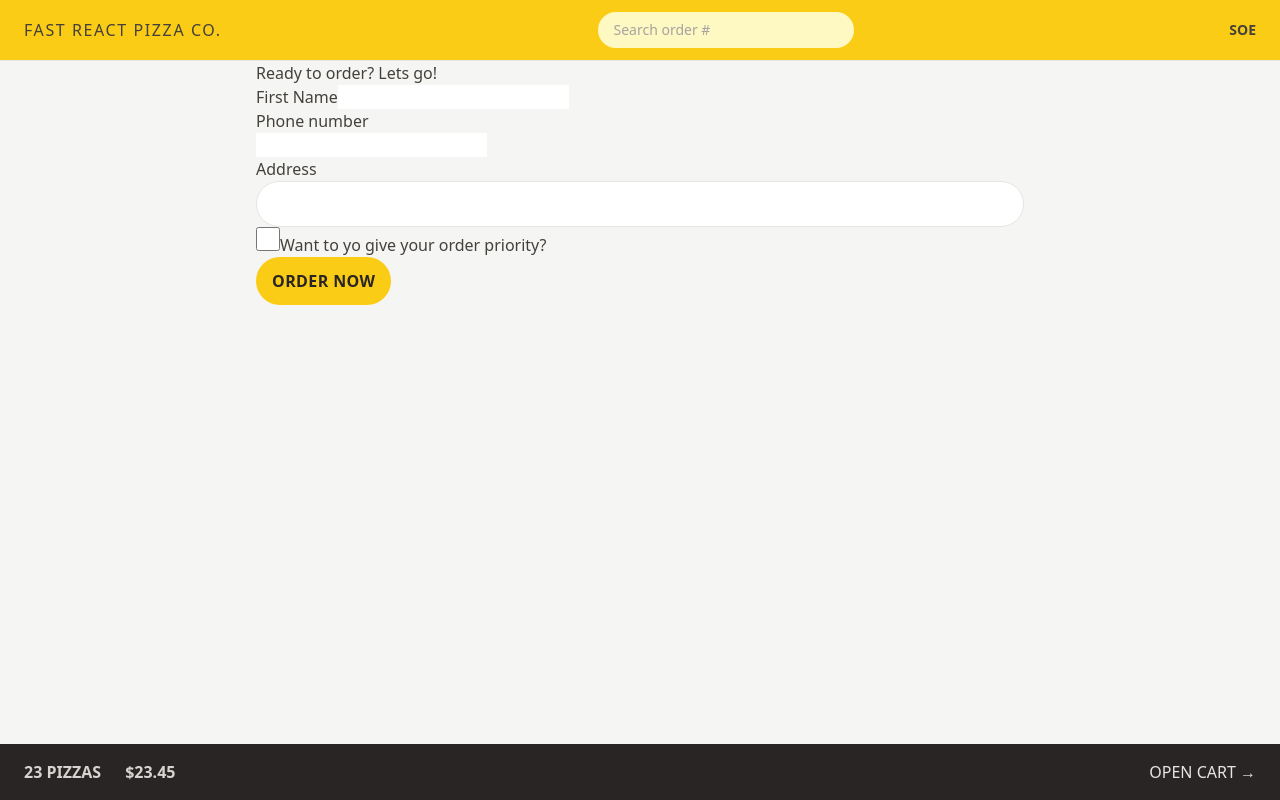
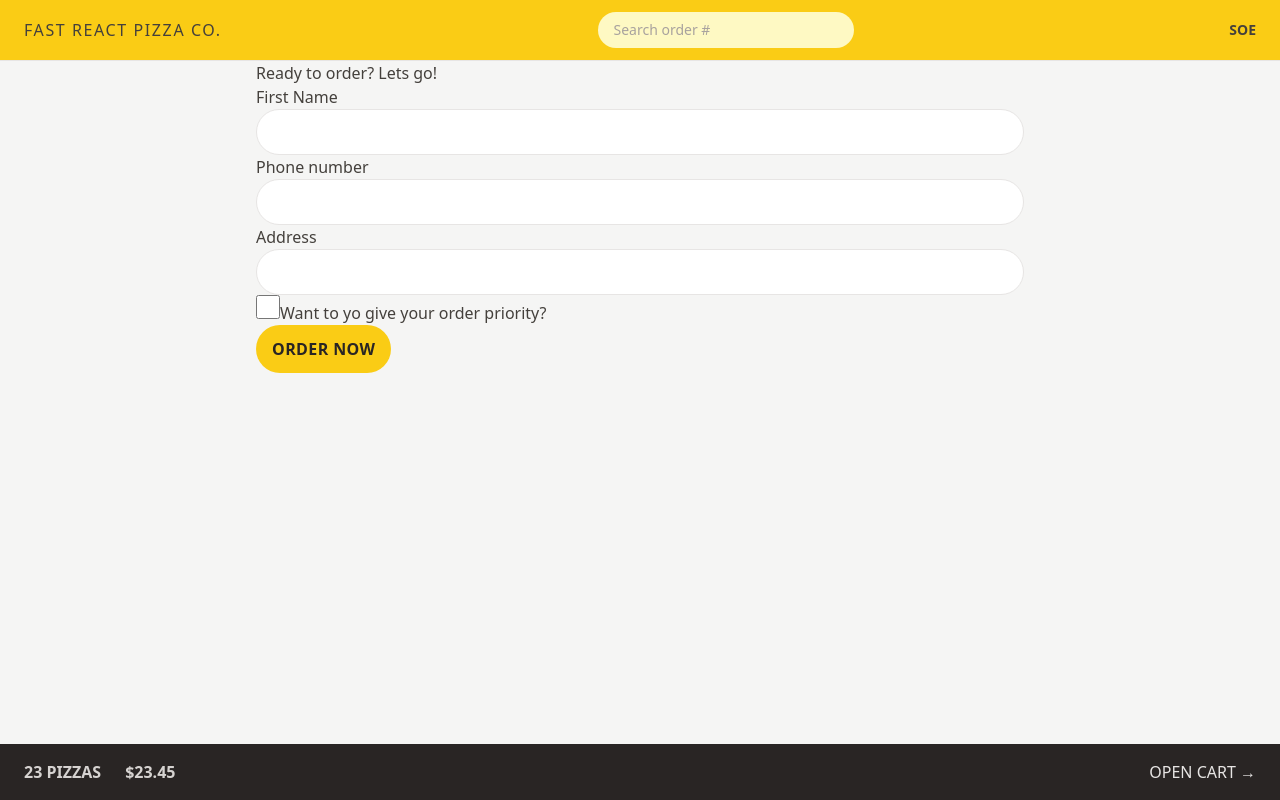
Before and after one commit to soeweiyan-phyo/16-fast-react-pizza, a React (Vite) app: page /order/new in a window 1280 px wide. Built offline with nearby package versions, Linux system fonts and the light colour scheme.

Commit message:
Tailwindcss - reusing styles with @apply

```diff
--- a/src/features/order/CreateOrder.jsx
+++ b/src/features/order/CreateOrder.jsx
@@ -49,13 +49,13 @@
       <Form method="POST">
         <div>
           <label>First Name</label>
-          <input type="text" name="customer" required />
+          <input className="input" type="text" name="customer" required />
         </div>
 
         <div>
           <label>Phone number</label>
           <div>
-            <input type="tel" name="phone" required />
+            <input className="input" type="tel" name="phone" required />
           </div>
           {formErrors?.phone && <p>{formErrors.phone}</p>}
         </div>
@@ -63,12 +63,7 @@
         <div>
           <label>Address</label>
           <div>
-            <input
-              className="p w-full rounded-full border border-stone-200 px-4 py-2 text-sm transition-all duration-300 placeholder:text-stone-400 focus:outline-none focus:ring focus:ring-yellow-400 md:px-6 md:py-3"
-              type="text"
-              name="address"
-              required
-            />
+            <input className="input" type="text" name="address" required />
           </div>
         </div>
 
--- a/src/index.css
+++ b/src/index.css
@@ -2,41 +2,48 @@
 @tailwind components;
 @tailwind utilities;
 
-/* body {
-  font-family: system-ui, -apple-system, BlinkMacSystemFont, 'Segoe UI', Roboto,
-    Oxygen, Ubuntu, Cantarell, 'Open Sans', 'Helvetica Neue', sans-serif;
-  background-color: #f7f7f7;
-  color: #444;
+@layer components {
+  .input {
+    @apply w-full rounded-full border border-stone-200 px-4 py-2 text-sm transition-all duration-300 placeholder:text-stone-400 focus:outline-none focus:ring focus:ring-yellow-400 md:px-6 md:py-3;
+  }
 }
-
-.layout {
-  display: grid;
-  grid-template-rows: auto 1fr auto;
-  gap: 32px;
-  height: 100dvh;
-} */
 
 /* https://dev.to/afif/i-made-100-css-loaders-for-your-next-project-4eje */
 .loader {
   width: 45px;
   aspect-ratio: 0.75;
   --c: no-repeat linear-gradient(#333 0 0);
-  background: var(--c) 0% 50%, var(--c) 50% 50%, var(--c) 100% 50%;
+  background:
+    var(--c) 0% 50%,
+    var(--c) 50% 50%,
+    var(--c) 100% 50%;
   background-size: 20% 50%;
   animation: loading 1s infinite linear;
 }
 
 @keyframes loading {
   20% {
-    background-position: 0% 0%, 50% 50%, 100% 50%;
+    background-position:
+      0% 0%,
+      50% 50%,
+      100% 50%;
   }
   40% {
-    background-position: 0% 100%, 50% 0%, 100% 50%;
+    background-position:
+      0% 100%,
+      50% 0%,
+      100% 50%;
   }
   60% {
-    background-position: 0% 50%, 50% 100%, 100% 0%;
+    background-position:
+      0% 50%,
+      50% 100%,
+      100% 0%;
   }
   80% {
-    background-position: 0% 50%, 50% 50%, 100% 100%;
+    background-position:
+      0% 50%,
+      50% 50%,
+      100% 100%;
   }
 }
```
